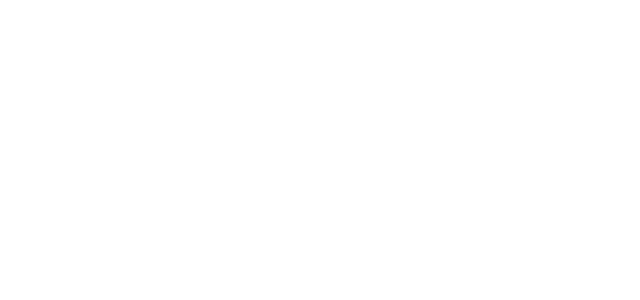
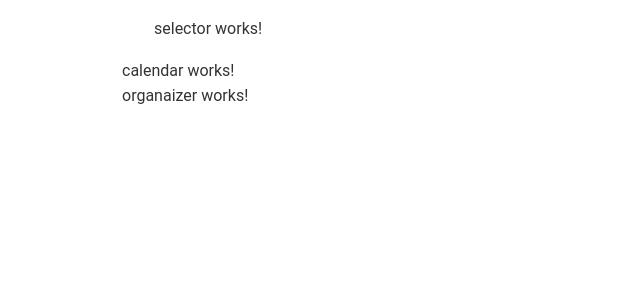
Before and after one commit to SergeySolod/AngularPosts, an Angular app: page / in a window 1280 px wide. Shown: the top 300 px of the page, without its empty margins (0-640 px from the left). Built offline with nearby package versions, Linux system fonts and the light colour scheme.

Commit message:
Start application and add moment

```diff
--- a/package.json
+++ b/package.json
@@ -19,6 +19,7 @@
     "@angular/platform-browser": "~9.1.4",
     "@angular/platform-browser-dynamic": "~9.1.4",
     "@angular/router": "~9.1.4",
+    "moment": "^2.25.1",
     "rxjs": "~6.5.4",
     "tslib": "^1.10.0",
     "zone.js": "~0.10.2"
--- a/src/app/app.component.html
+++ b/src/app/app.component.html
@@ -1,15 +1,11 @@
 <div class="container">
-
-  <header class="header">
-
+  <header>
+    <app-selector></app-selector>
   </header>
-
   <main>
-
+    <app-calendar></app-calendar>
   </main>
-
   <div>
-
+    <app-organaizer></app-organaizer>
   </div>
-
 </div>
--- a/src/app/app.component.scss
+++ b/src/app/app.component.scss
@@ -0,0 +1,3 @@
+header {
+  padding: 1rem 2rem;
+}
```
Also changed, not shown: 1 other file (tests, documents, lock files or other folders).
